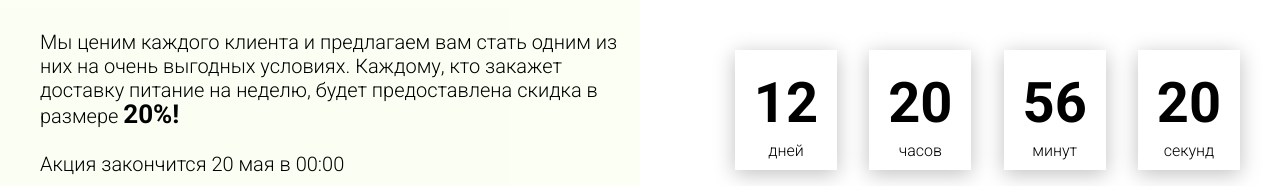
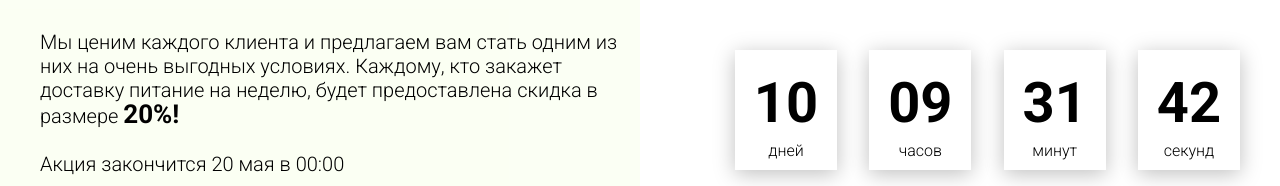
Before and after one commit to tim-pushak/food_web_site, a plain HTML site: page index.html in a window 1280 px wide. Shown: the part 4818-5004 px from the top of the page. Drawn offline with Linux system fonts and the light colour scheme.

Commit message:
added new js file < timer.js > and rename <script.js> to <slider.js>, set timer to landing page

```diff
--- a/index.html
+++ b/index.html
@@ -303,6 +303,7 @@
     </div>
 
 
-    <script src="js/script.js"></script>
+    <script src="js/slider.js"></script>
+    <script src="js/timer.js"></script>
 </body>
 </html>
--- /dev/null
+++ b/js/timer.js
@@ -0,0 +1,55 @@
+'use strict';
+
+window.addEventListener('DOMContentLoaded', () => {
+    const deadline = '2021-03-20';
+
+    function getTimeRemaining(endtime) {
+        const t = Date.parse(endtime) - Date.parse(new Date()),
+              days = Math.floor(t / (1000 * 60 * 60 * 24)),
+              hours = Math.floor((t / (1000 * 60 * 60) % 24)), // % це означає що ми загальну кількість годин 't / 1000 * 60 * 60', ділимо на 24
+              minutes = Math.floor((t / 1000 / 60) % 60),
+              seconds = Math.floor((t / 1000) % 60);
+
+        return {
+            'total': t,
+            'days': days,
+            'hours': hours,
+            'minutes': minutes,
+            'seconds': seconds
+        };
+    }
+
+    function getZero(num) {
+        if (num >= 0 && num < 10) {
+            return `0${num}`;
+        } else {
+            return num;
+        }
+    }
+
+    function setClock(selector, endtime) {
+        const timer = document.querySelector(selector), // '.timer'
+              days = timer.querySelector('#days'),
+              hours = timer.querySelector('#hours'),
+              minutes = timer.querySelector('#minutes'),
+              seconds = timer.querySelector('#seconds'),
+              timeInterval = setInterval(updateClock, 1000);
+
+              updateClock(); // для того, щоб не мигав хтмл, і таймер зразу запускався а не спочатку той шо був в хтмл і аж через 1 сек js
+
+        function updateClock() {
+            const t = getTimeRemaining(endtime);
+
+            days.innerHTML = getZero(t.days); // t.days можна і так але тоді то буде без нуля там де одне число
+            hours.innerHTML = getZero(t.hours);
+            minutes.innerHTML = getZero(t.minutes);
+            seconds.innerHTML = getZero(t.seconds);
+
+            if (t.total <= 0) {
+                clearInterval(timeInterval);
+            }
+        }
+    }
+
+    setClock('.timer', deadline);
+});
```
Also changed, not shown: js/slider.js (renamed from js/script.js).
